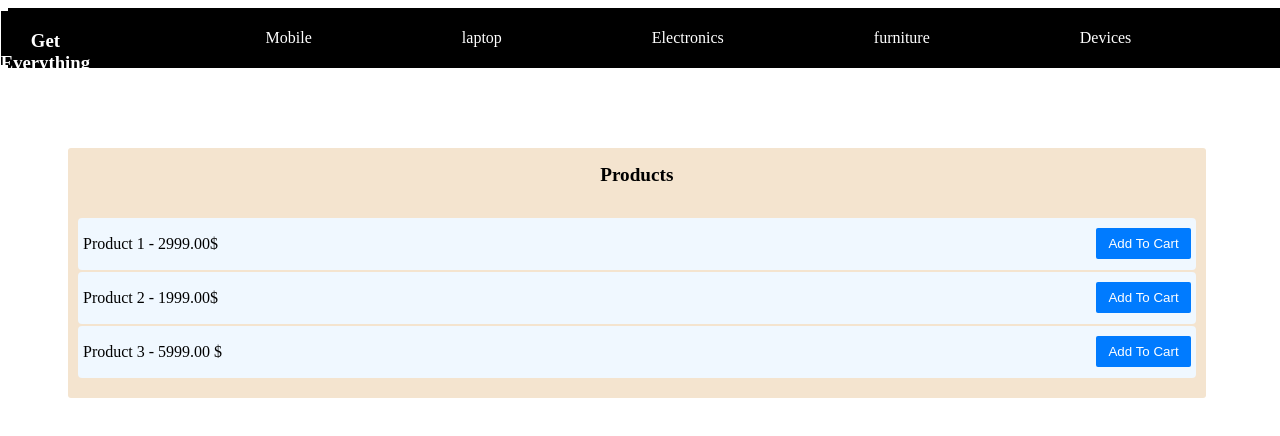
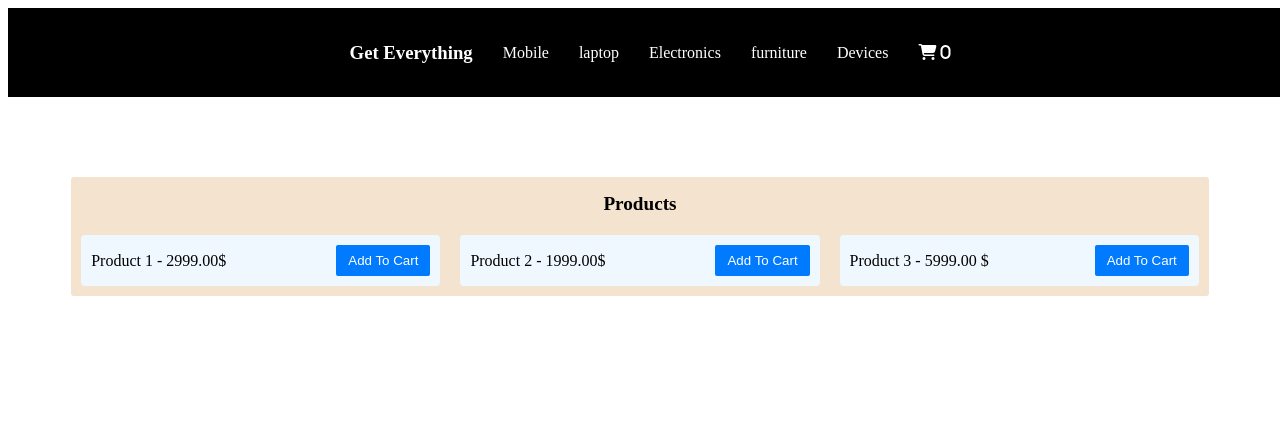
Before and after one commit to Sumiya-Patan/Innomatics, a plain HTML site: page JS/Assignment4/index.html in a window 1280 px wide. Drawn offline with Linux system fonts and the light colour scheme.

Commit message:
final commit

```diff
--- a/JS/Assignment4/index.html
+++ b/JS/Assignment4/index.html
@@ -11,7 +11,7 @@
     <nav>
         <div class="buttons">
             <h3>Get Everything</h3>
-        </div>">
+        </div>
         <div class="buttons">
             <a href="#">Mobile</a>
         </div>
@@ -29,7 +29,7 @@
         </div>
         <div class="buttons" >
             <a href="" id="cartLogo">
-                <i class="fa-solid fa-cart-shopping">  0</i>
+                <i class="fa-solid fa-cart-shopping"> 0</i>
             </a>
         </div>
     </nav>
@@ -55,17 +55,12 @@
     <section id="cart">
         <h2>Your Cart</h2>
         <div class="cart-container">
-            <!-- Cart items will be dynamically added here -->
             <div class="cart-item">
                 <h3>Total Cost: $<span class="total-price">0</span></h3>
             </div>
         </div>
     </section>
 
-
-
-
     <script src="script.js"></script>
-
 </body>
 </html>
--- a/JS/Assignment4/script.js
+++ b/JS/Assignment4/script.js
@@ -3,9 +3,11 @@ const cartLogo = document.querySelector('#cartLogo');
 const productItems = document.querySelectorAll('.item');
 const cartContainer = document.querySelector('.cart-container');
 const totalPriceElement = document.querySelector('.total-price');
-const cart = document.querySelector('#cart'); // Cart container
+const cart = document.querySelector('#cart');
 const body = document.body;
-const existingCartItems = document.querySelector('cart-item');
+
+// Retrieve cart items from local storage or initialize an empty array
+let cartItems = JSON.parse(localStorage.getItem('cartItems')) || [];
 
 // Store product data
 const products = [
@@ -13,9 +15,6 @@ const products = [
     { id: 2, name: "Product 2", price: 1999 },
     { id: 3, name: "Product 3", price: 5999 },
 ];
-
-// Cart items array
-let cartItems = [];
 
 // Function to initialize the product buttons
 productItems.forEach((item, index) => {
@@ -76,6 +75,9 @@ function updateCart() {
     // Update cart item count in the cart icon
     const totalItems = cartItems.reduce((sum, item) => sum + item.quantity, 0);
     cartLogo.querySelector('.fa-cart-shopping').textContent = ` ${totalItems}`;
+
+    // Save cart items to local storage
+    localStorage.setItem('cartItems', JSON.stringify(cartItems));
 }
 
 // Change quantity of an item in the cart
@@ -98,7 +100,6 @@ function removeFromCart(index) {
 // Initial setup
 updateCart();
 
-
 // Toggle cart visibility when the cart icon is clicked
 cartLogo.addEventListener('click', (e) => {
     e.preventDefault(); // Prevent default link behavior
--- a/JS/Assignment4/style.css
+++ b/JS/Assignment4/style.css
@@ -1,84 +1,57 @@
-nav{
+nav {
     display: flex;
-    justify-content:center;
-    align-items:center;
+    justify-content: center;
+    align-items: center;
     gap: 10px;
     padding: 10px;
     background-color: black;
-    flex-wrap: nowrap;
+    flex-wrap: wrap;
     width: 100%;
-    height: 5vh;
+    height: auto;
     top: 0;
 }
 
-.buttons{
+.buttons {
     background-color: black;
-    margin-left: 70px;
-    margin-right: 70px;
     padding: 0;
+    text-align: center;
+}
 
-    text-align: center;
-    margin-top: 0;
-}
-.buttons a{
+.buttons a, .buttons h3 {
     text-decoration: none;
     color: white;
-}
-.buttons h3{
-    color: white;
-    width: auto;
-    height: 2vh;
-}
-#logo{
-
-    color: white;
-    cursor: pointer;
+    padding: 5px 10px;
+    display: inline-block;
 }
 
-
-.prod-container{
+.prod-container {
     display: grid;
+    grid-template-columns: 1fr;
     width: 90%;
-    height: 250px;
     background-color: rgb(244, 228, 207);
-    border: 3px;
     border-radius: 3px;
-    ;
-    margin-top: 80px;
-    margin-left: 60px;
-    margin-right: 40px;
+    margin: 80px auto 20px;
 }
 
-.item{
+.prod-container h2 {
+    font-weight: 700;
+    font-size: larger;
+    text-align: center;
+    margin-bottom: 10px;
+    grid-column: 1 / -1; /* Make the heading span all columns */
+}
+
+.item {
     display: flex;
-    border: 1px;
-    background-color:aliceblue;
-    margin-left: 10px;
-    margin-right: 10px;
-    padding: 5px;
+    background-color: aliceblue;
+    margin: 10px;
+    padding: 10px;
     border-radius: 4px;
-    padding-top: 5px;
     justify-content: space-between;
     align-items: center;
 }
-#item1{
-    margin-top:5px;
-    margin-bottom: 2px;
 
-
-
-}
-#item3{
-    margin-top: 2px;
-    margin-bottom: 20px;
-}
-.prod-container h2{
-
-    font-weight: 700;
-    font-size: larger;
-    text-align: center;
-}
-button{
+button {
     background-color: #007bff;
     color: white;
     cursor: pointer;
@@ -87,30 +60,28 @@ button{
     padding: 8px 12px;
 }
 
-
 #cart {
     position: fixed;
     top: 0;
-    right: -100%; /* Hidden off-screen */
-    width: 30%;
+    right: -100%;
+    width: 90%;
+    max-width: 350px;
     height: 100%;
     background-color: white;
     box-shadow: -2px 0 10px rgba(0, 0, 0, 0.5);
-    transition: right 0.3s ease-in-out; /* Smooth sliding effect */
+    transition: right 0.3s ease-in-out;
     z-index: 1000;
     overflow-y: auto;
 }
 
 #cart.active {
-    right: 0; /* Slide cart into view */
+    right: 0;
 }
 
-/* Prevent scrolling when cart is open */
 body.cart-open {
     overflow: hidden;
 }
 
-/* Cart container styles */
 .cart-container {
     display: flex;
     flex-direction: column;
@@ -128,4 +99,15 @@ body.cart-open {
     padding: 10px;
     background: #e9caca;
     border-radius: 4px;
+    width: 90%;
 }
+.cartButtons{
+    display: flex;
+    gap: 5px;
+    align-items: center;
+}
+@media (min-width: 768px) {
+    .prod-container {
+        grid-template-columns: repeat(3, 1fr);
+    }
+}
```
Also changed, not shown: JS/Assignment4/dummy.html (deleted, +0 -81 lines).
